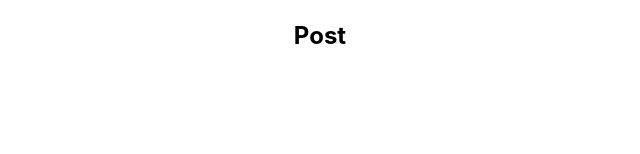
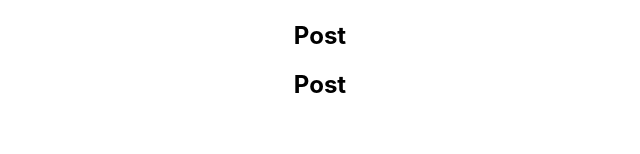
Before and after one commit to angor78/git-learn, a React (Create React App) app: page / in a window 1280 px wide. Shown: the part 146-300 px from the top of the page, without its empty margins (320-960 px from the left). Built offline with nearby package versions, Linux system fonts and the light colour scheme.

Commit message:
add 2Post Component

```diff
--- a/src/App.tsx
+++ b/src/App.tsx
@@ -11,6 +11,7 @@ function App() {
     <Test/>
     <User/>
     <Post/>
+    <Post/>
     </div>
   );
 }
```
